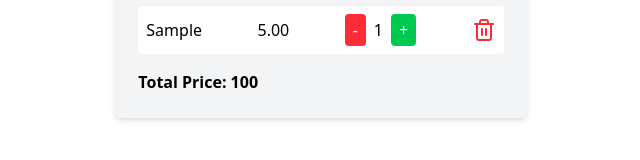
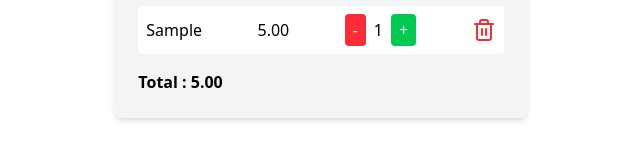
Before and after one commit to shoyebreza/phimart-client, a React (Vite) app: page / in a window 1280 px wide. Both pictures are taken after typing "Sample", "5" into the empty fields and a click on the button "Add item". Shown: the part 210-370 px from the top of the page, without its empty margins (319-959 px from the left). Built offline with nearby package versions, Linux system fonts and the light colour scheme.

Commit message:
calculate cart total

```diff
--- a/src/cart/CartApp.jsx
+++ b/src/cart/CartApp.jsx
@@ -53,6 +53,12 @@ const CartApp = () => {
         setCart(cart.filter(item => item.name != name));
     };
 
+    // calculate total price
+
+    const totalPrice = cart.reduce(
+        (total, item)=> total + item.price * item.quantity, 0
+    );
+
 
     return (
         <div className="w-1/3 mx-auto bg-gray-100 rounded-lg p-6 shadow-md">
@@ -78,7 +84,7 @@ const CartApp = () => {
                             <button onClick={()=> remove(item.name)} className="text-red-500"><Trash2/></button>
                         </div>
                     ))}
-                    <div className="mt-4 font-black text-large"> Total Price: 100 </div>
+                    <div className="mt-4 font-black text-large"> Total : {totalPrice.toFixed(2)} </div>
                 </div>
             ) : (
                 <p>No cart item</p>
```
